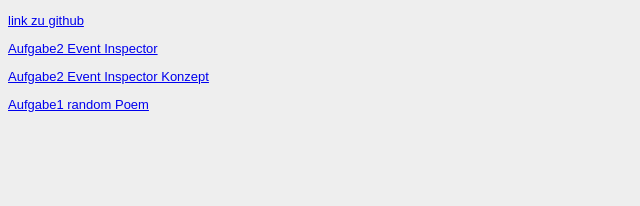
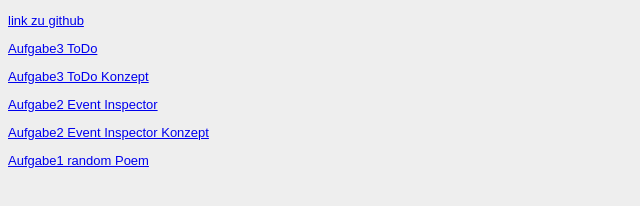
Before and after one commit to Paulerju/EIA2, a plain HTML site: page steckbrief/steckbrief.htm in a window 1280 px wide. Shown: the whole page, without its empty margins (0-640 px from the left). Drawn offline with Linux system fonts and the light colour scheme.

Commit message:
steckbrief

```diff
--- a/steckbrief/steckbrief.htm
+++ b/steckbrief/steckbrief.htm
@@ -14,6 +14,8 @@ body {
 <body>
 	<!-- Hier die Links zu den gelösten Aufgaben einstellen, aktuelle oben, alte stehen lassen! Format: Aufgabenbezeichnung, Datum -->
 	 <p><a  href="https://github.com/Paulerju/EIA2" target="_blank">link zu github</a></p>
+	 <p><a  href="https://paulerju.github.io/EIA2/A03_ToDoApp/main.html" target="_blank">Aufgabe3 ToDo</a></p>
+	 <p><a  href="https://paulerju.github.io/EIA2/A03_ToDoApp/main.html" target="_blank">Aufgabe3 ToDo Konzept</a></p>
 	 <p><a  href="https://paulerju.github.io/EIA2/A02_EventInspector/main.html" target="_blank">Aufgabe2 Event Inspector</a></p>
 	 <p><a  href="https://paulerju.github.io/EIA2/A02_EventInspector/EventInspector_Konzept1.pdf" target="_blank">Aufgabe2 Event Inspector Konzept</a></p>
 	 <p><a href="https://paulerju.github.io/EIA2/A01_randomPoem/main.html" target="_blank">Aufgabe1 random Poem</a></p>
```
